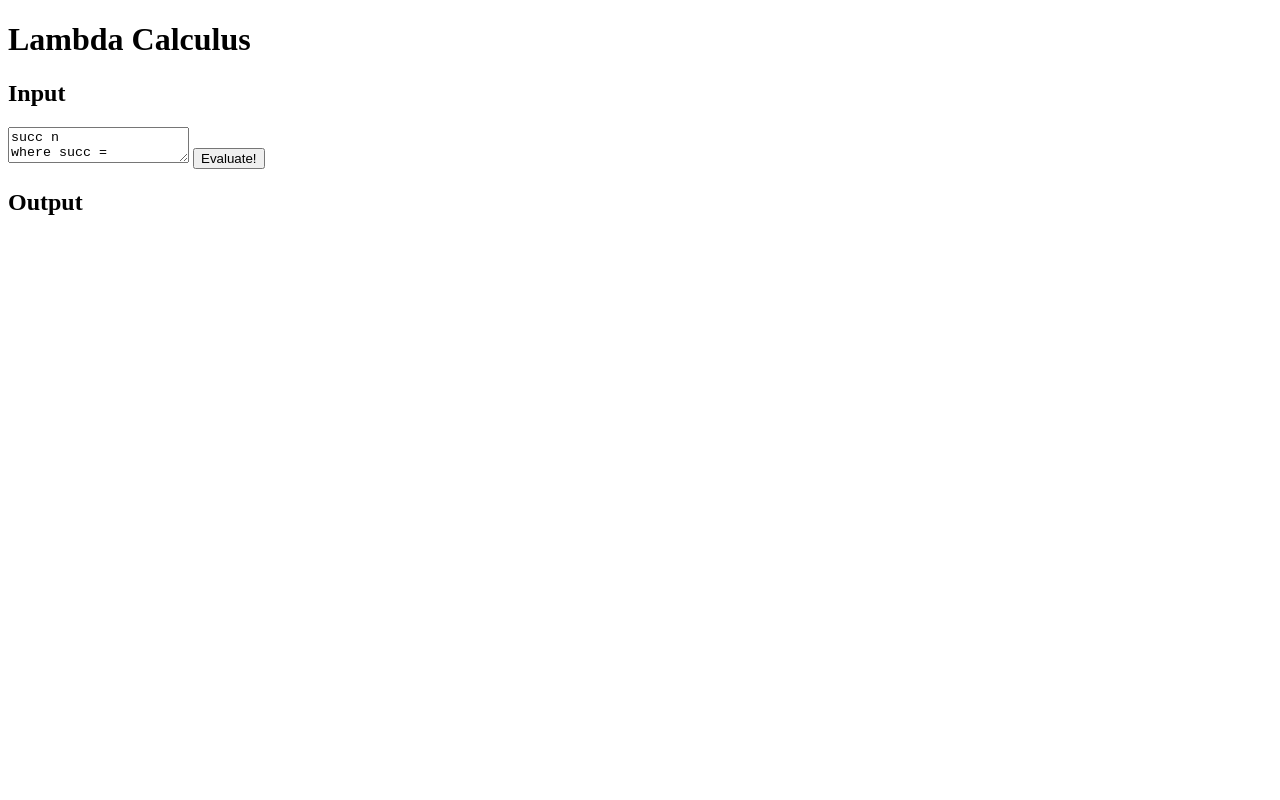
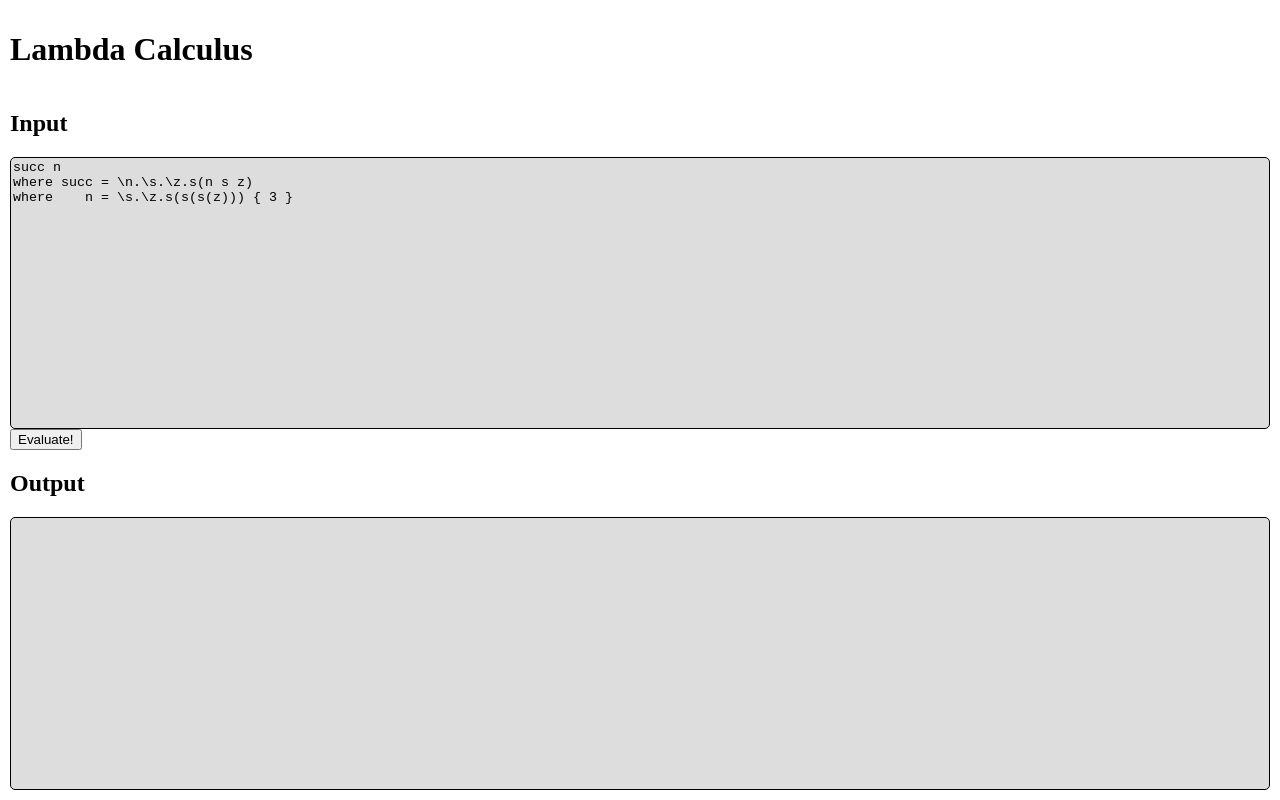
Before and after one commit to louis-hildebrand/lambda-calculus, a website built with webpack: page www/index.html in a window 1280 px wide. Built offline with nearby package versions, Linux system fonts and the light colour scheme.

Commit message:
Improve layout of GUI

```diff
--- /dev/null
+++ b/www/index.css
@@ -0,0 +1,41 @@
+/* Layout ------------------------------------------------------------------- */
+
+html {
+	position: absolute;
+	inset: 0;
+	overflow: hidden;
+	padding: 0;
+	margin: 0;
+}
+
+body {
+	width: 100%;
+	height: 100%;
+	margin: 0;
+	padding: 10px;
+	box-sizing: border-box;
+}
+
+body {
+	display: flex;
+	flex-direction: column;
+	align-items: baseline;
+	justify-content: stretch;
+}
+
+#input-block, #output-block {
+	width: 100%;
+	box-sizing: border-box;
+	flex: 1 1 auto;
+	/* Remove the little resize icon in the bottom right corner. */
+	resize: none;
+}
+
+/* Other style -------------------------------------------------------------- */
+
+#input-block, #output-block {
+	font-family: monospace;
+	background-color: #dddddd;
+	border: 1px solid black;
+	border-radius: 5px;
+}
--- a/www/index.html
+++ b/www/index.html
@@ -3,6 +3,7 @@
 	<head>
 		<meta charset="utf-8">
 		<title>Lambda Calculus</title>
+		<link href="./index.css" rel="stylesheet">
 	</head>
 	<body>
 		<noscript>
@@ -15,6 +16,6 @@
 		<textarea id="input-block"></textarea>
 		<button id="eval-btn">Evaluate!</button>
 		<h2>Output</h2>
-		<pre id="output-block"></pre>
+		<textarea id="output-block" readonly></textarea>
 	</body>
 </html>
```
